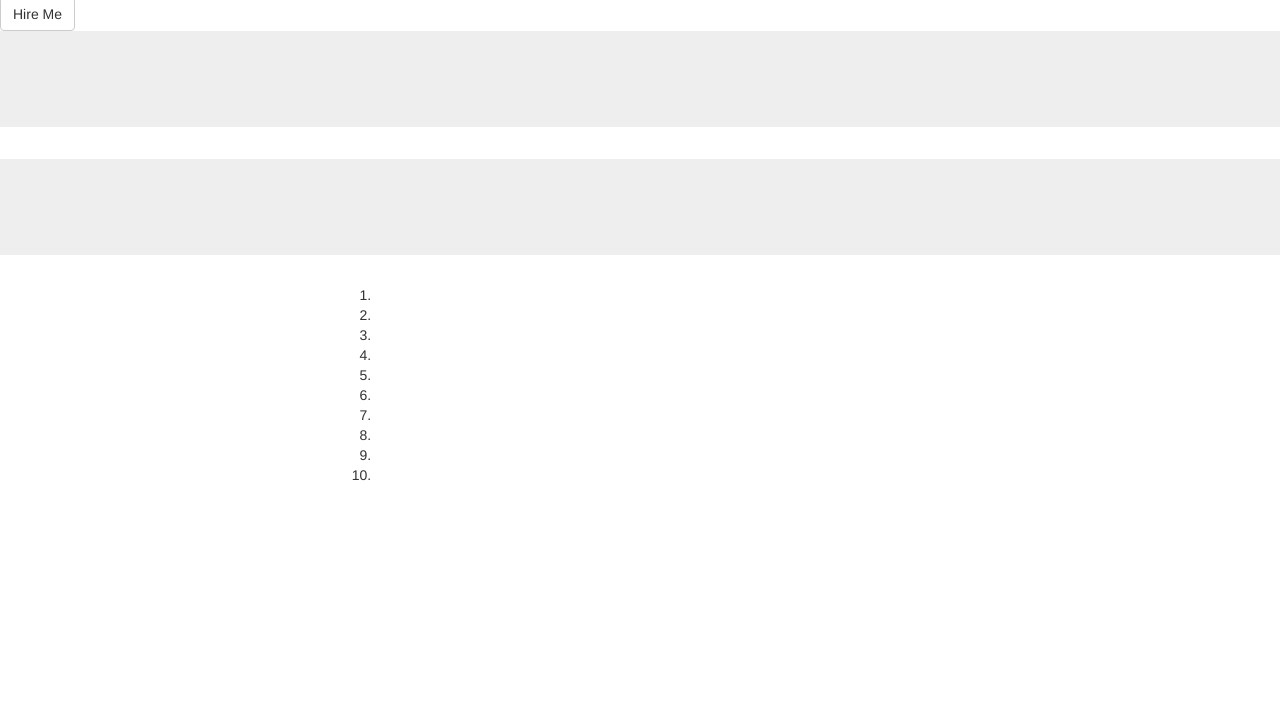
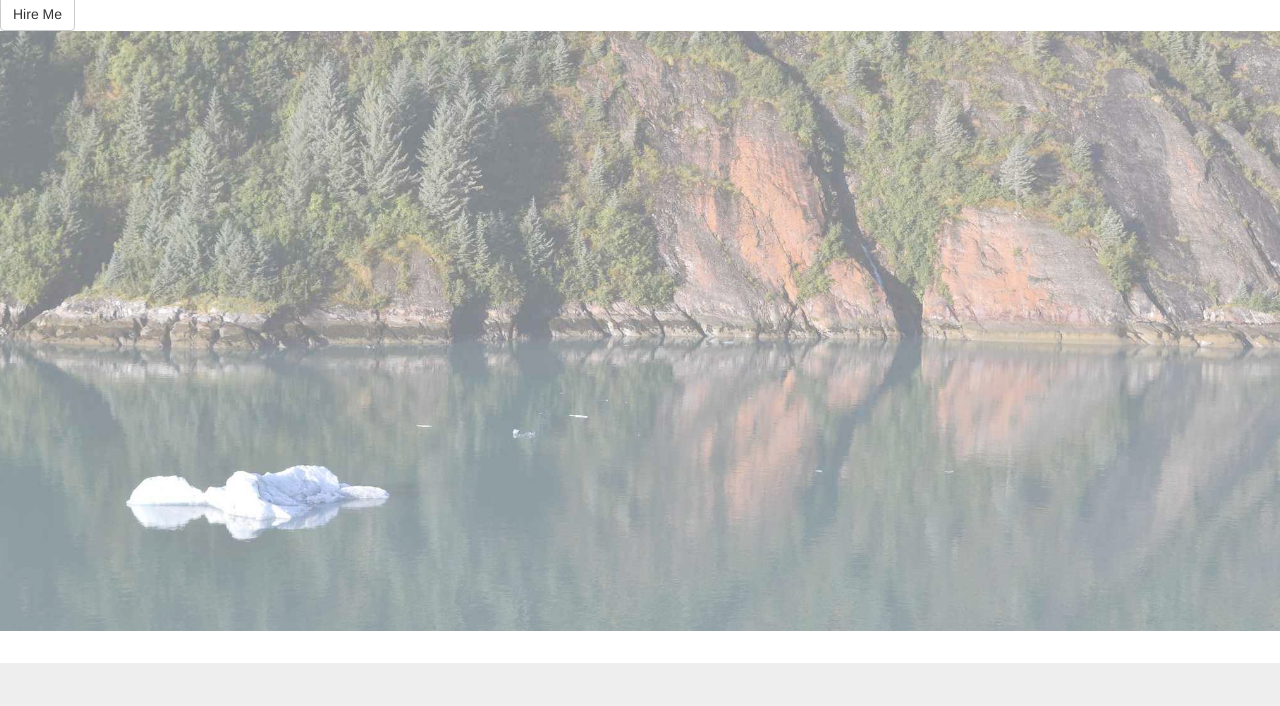
Before and after one commit to zachholz/code-review, a plain HTML site: page index.html in a window 1280 px wide. Shown: the part 94-800 px from the top of the page. Drawn offline with Linux system fonts and the light colour scheme; files that its build step writes are made by us from their sources.

Commit message:
added jumbotron background image and styled in CSS

```diff
--- /dev/null
+++ b/css/styles.css
@@ -0,0 +1,8 @@
+.jumbotron-first {
+	position: relative;
+	background: #000 url("../img/IceJumbotron.jpg") center center;
+	width: 100%;
+	height: 600px;
+	background-size: cover;
+	opacity: 0.5;
+}
--- a/index.html
+++ b/index.html
@@ -16,7 +16,7 @@
 		</div>
 	</nav>
 <!-- Start Jumbotron welcome content -->
-	<div class="jumbotron">
+	<div class="jumbotron jumbotron-first">
 		<div class="container-fluid">
 
 		</div>
```
Also changed, not shown: img/IceJumbotron.jpg (added), styles.css (deleted).
